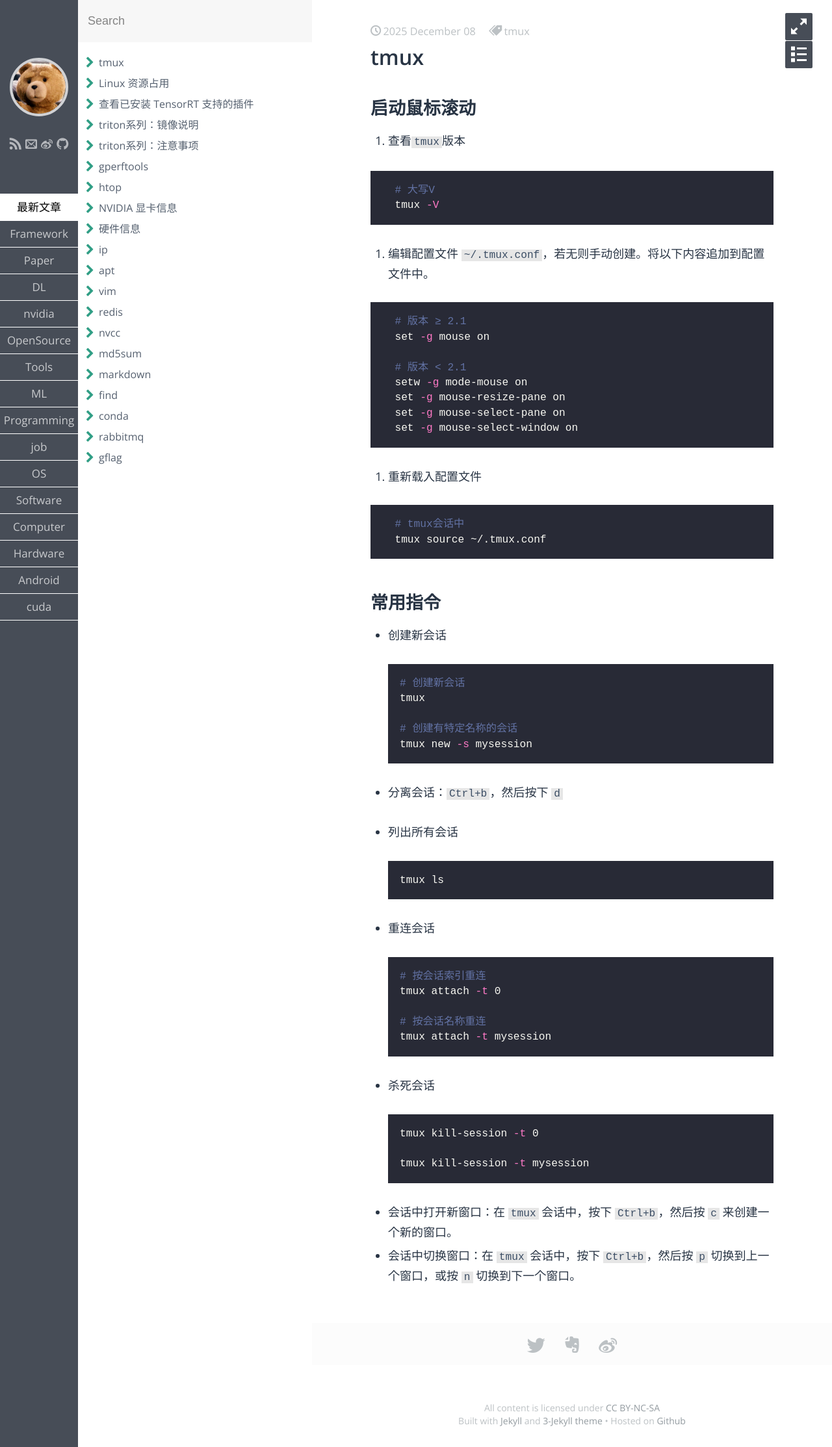
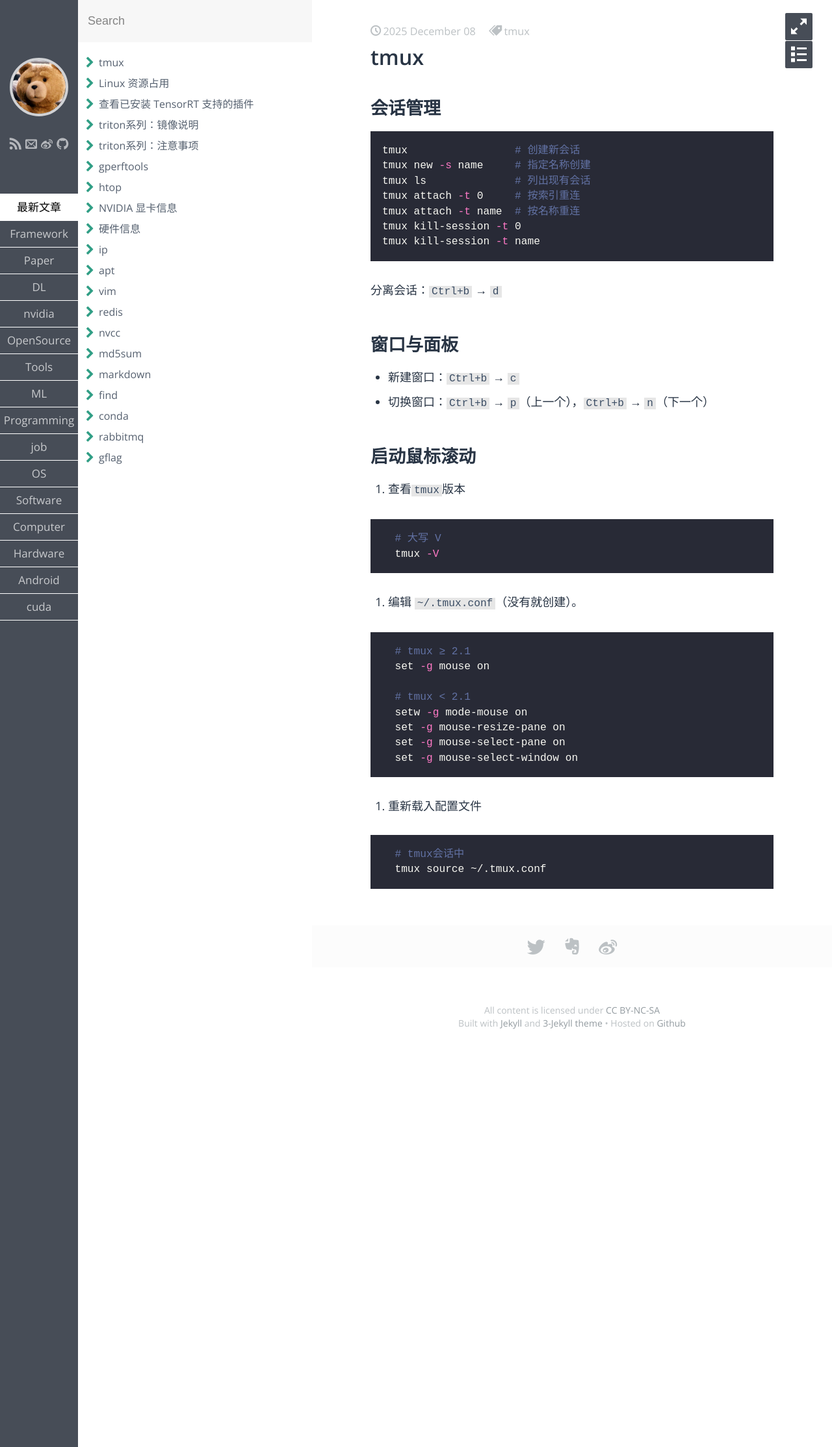
Before and after one commit to chiemon/chiemon.github.io, a Jekyll site: the page built from _posts/Tools/2025-12-08-tmux.md, in a window 1280 px wide. Shown: the whole page at 65% size. Built offline with Jekyll 4.4.1, drawn with Linux system fonts in a browser that asks for light colours; some web fonts are replaced.

Commit message:
update tmux

````diff
--- a/_posts/Tools/2025-12-08-tmux.md
+++ b/_posts/Tools/2025-12-08-tmux.md
@@ -7,22 +7,41 @@ keywords: tmux
 description:
 ---
 
+## 会话管理
+
+```bash
+tmux                 # 创建新会话
+tmux new -s name     # 指定名称创建
+tmux ls              # 列出现有会话
+tmux attach -t 0     # 按索引重连
+tmux attach -t name  # 按名称重连
+tmux kill-session -t 0
+tmux kill-session -t name
+```
+
+分离会话：`Ctrl+b` → `d`
+
+## 窗口与面板
+
+- 新建窗口：`Ctrl+b` → `c`
+- 切换窗口：`Ctrl+b` → `p`（上一个），`Ctrl+b` → `n`（下一个）
+
 ## 启动鼠标滚动
 
 1. 查看`tmux`版本
 
   ```bash
-  # 大写V
+  # 大写 V
   tmux -V
   ```
 
-2. 编辑配置文件 `~/.tmux.conf`，若无则手动创建。将以下内容追加到配置文件中。
+2. 编辑 `~/.tmux.conf`（没有就创建）。
 
   ```bash
-  # 版本 ≥ 2.1
+  # tmux ≥ 2.1
   set -g mouse on
 
-  # 版本 < 2.1
+  # tmux < 2.1
   setw -g mode-mouse on
   set -g mouse-resize-pane on
   set -g mouse-select-pane on
@@ -35,44 +54,3 @@ description:
   # tmux会话中
   tmux source ~/.tmux.conf
   ```
-
-## 常用指令
-
-- 创建新会话
-
-  ```bash
-  # 创建新会话
-  tmux
-
-  # 创建有特定名称的会话
-  tmux new -s mysession
-  ```
-
-- 分离会话：`Ctrl+b`，然后按下 `d`
-
-- 列出所有会话
-
-  ```bash
-  tmux ls
-  ```
-
-- 重连会话
-
-  ```bash
-  # 按会话索引重连
-  tmux attach -t 0
-
-  # 按会话名称重连
-  tmux attach -t mysession
-  ```
-
-- 杀死会话
-
-  ```bash
-  tmux kill-session -t 0
-
-  tmux kill-session -t mysession
-  ```
-
-- 会话中打开新窗口：在 `tmux` 会话中，按下 `Ctrl+b`，然后按 `c` 来创建一个新的窗口。
-- 会话中切换窗口：在 `tmux` 会话中，按下 `Ctrl+b`，然后按 `p` 切换到上一个窗口，或按 `n` 切换到下一个窗口。
````
